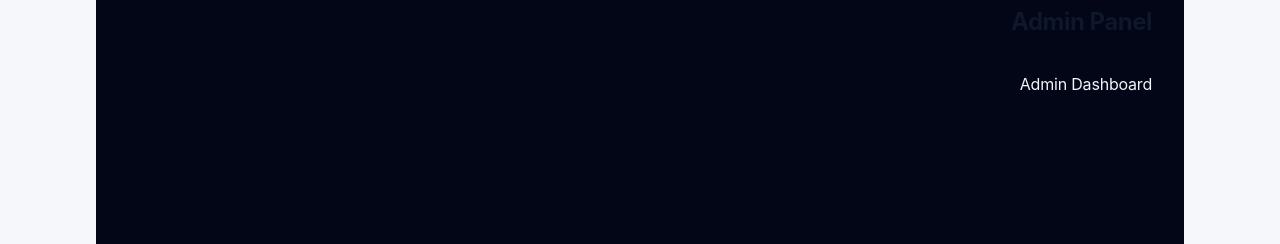
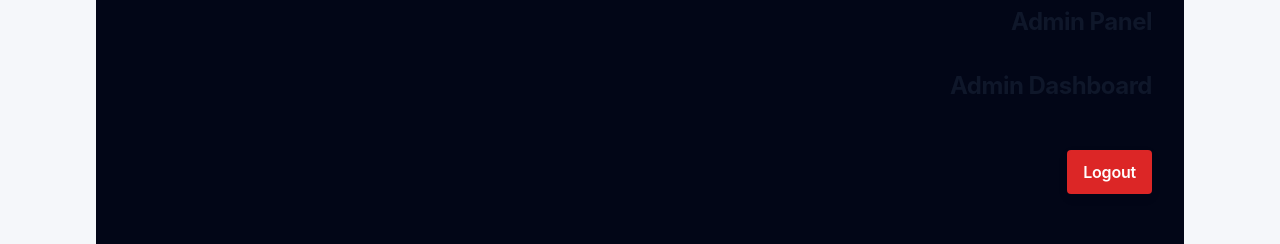
Before and after one commit to Shahbazion/hosein-babaii, a Next.js app: page /admin in a window 1280 px wide. Shown: the part 139-383 px from the top of the page. Built offline with nearby package versions, Linux system fonts and the light colour scheme; no server answers.

Commit message:
Enhance Admin Dashboard with session info and logout

```diff
--- a/app/admin/page.tsx
+++ b/app/admin/page.tsx
@@ -1,3 +1,27 @@
+"use client";
+
+import { useSession, signOut } from "next-auth/react";
+
 export default function AdminDashboardPage() {
-  return <div>Admin Dashboard</div>;
+  const { data: session } = useSession();
+
+  return (
+    <div className="space-y-6">
+      <h1 className="text-2xl font-bold">Admin Dashboard</h1>
+
+      {session && (
+        <div className="p-4 bg-slate-800 rounded">
+          <p className="mb-2">Logged in as:</p>
+          <p className="font-semibold">{session.user?.email}</p>
+        </div>
+      )}
+
+      <button
+        onClick={() => signOut({ callbackUrl: "/admin/login" })}
+        className="bg-red-600 hover:bg-red-700 px-4 py-2 rounded font-semibold"
+      >
+        Logout
+      </button>
+    </div>
+  );
 }
```
